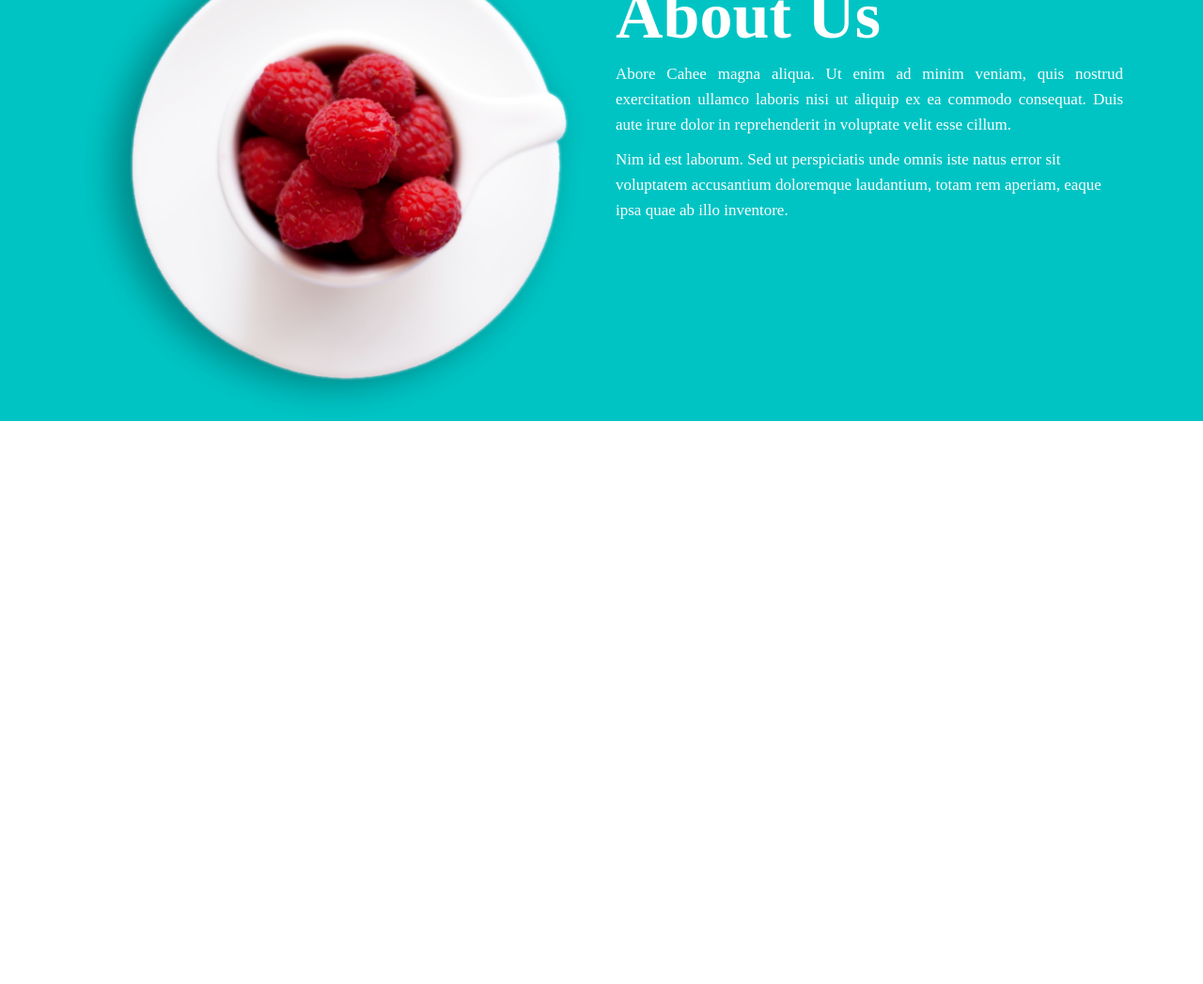
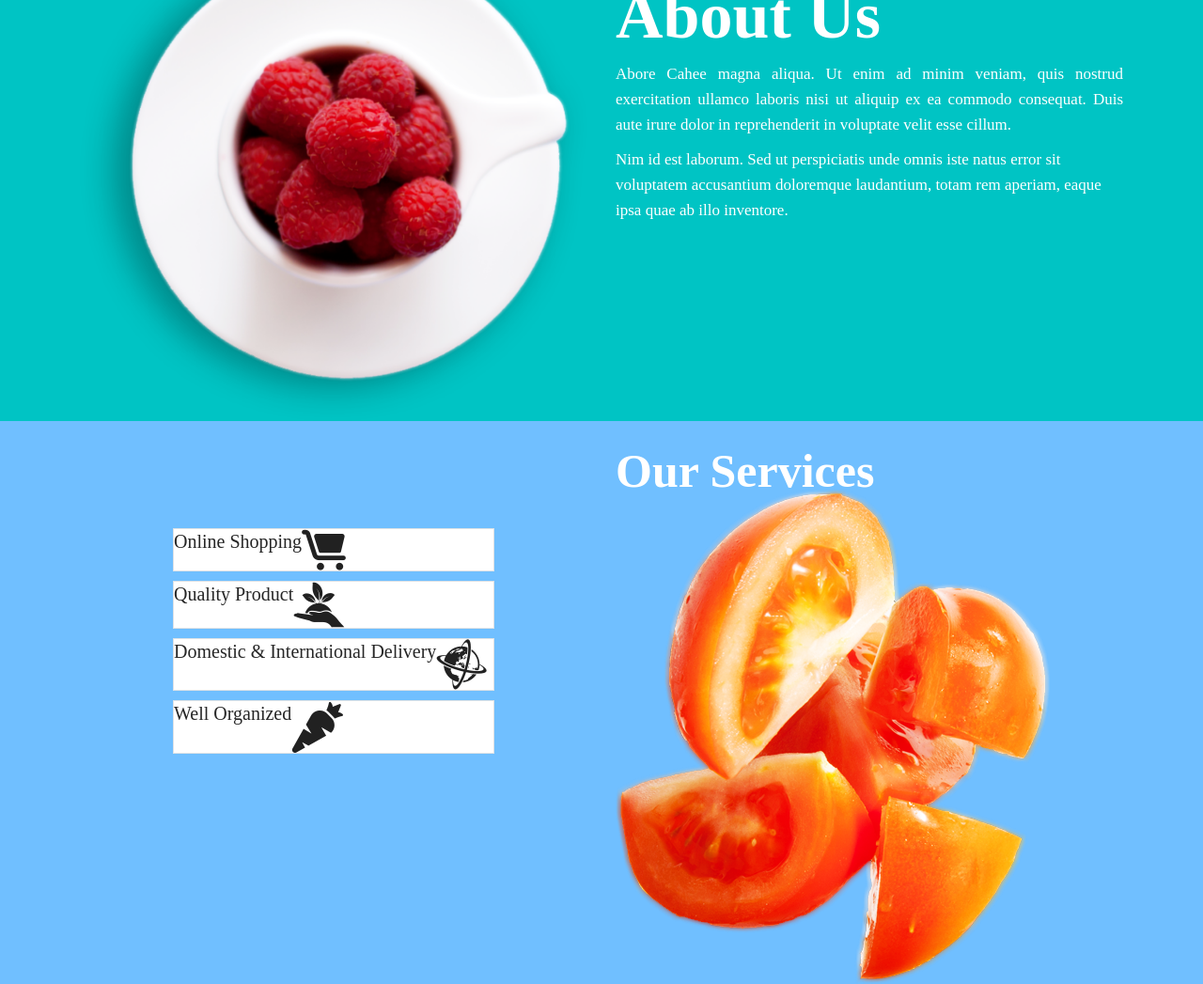
Before and after one commit to Sofka91/Cahee, a plain HTML site: page public_html/index.html in a window 1280 px wide. Shown: the part 789-1836 px from the top of the page at 94% size. Before the commit the page ends 1237 px from the top, so only its background shows below. Drawn offline with Linux system fonts and the light colour scheme.

Commit message:
Initializatin of the project changes

```diff
--- a/public_html/index.html
+++ b/public_html/index.html
@@ -119,12 +119,30 @@ and open the template in the editor.
             <section class="service-section">
                 <div class="container">
                     <div class="row">
+                        <div class="col-12 col-md-6 service-data">
+                            <div>
+                                <div class="d-flex border bg-white mb-3">
+                                    <p>Online Shopping</p>
+                                    <img src="img/service_section/cart.png" alt=""/>
+                                </div>
+                                <div class="d-flex border bg-white mb-3">
+                                    <p>Quality Product</p>
+                                    <img src="img/service_section/product.png" alt=""/>
+                                </div>
+                                <div class="d-flex border bg-white mb-3">
+                                    <p>Domestic & International Delivery</p>
+                                    <img src="img/service_section/earth.png" alt=""/>
+                                </div>
+                                <div class="d-flex border bg-white">
+                                    <p>Well Organized</p>
+                                    <img src="img/service_section/carret.png" alt=""/>
+                                </div>
+                            </div>
+                        </div>
                         <div class="col-12 col-md-6">
                             <div>
-                                <a href="#"></a>
-                                <a href="#"></a>
-                                <a href="#"></a>
-                                <a href="#"></a>
+                                <h1 class="text-white font-weight-bold">Our Services</h1>
+                                <img src="img/service_section/tomato.png" alt=""/>
                             </div>
                         </div>
                     </div>
--- a/public_html/scss/partials/_service-section.scss
+++ b/public_html/scss/partials/_service-section.scss
@@ -0,0 +1,28 @@
+
+
+.service-section{
+    background-color: #70BFFF;
+}
+
+.service-section{
+    h1{
+        font-size: 50px;
+       padding-top: 40px;
+    }
+}
+
+.service-section{
+    .service-data{
+        padding: 10% 10% 10%;
+    }
+}
+
+.service-section{
+    .service-data{
+        p{
+            font-size: 20px;
+            line-height: 27px;
+            color: #262626;
+        }
+    }
+}
```
Also changed, not shown: public_html/css/theme.css, 1 other file.
